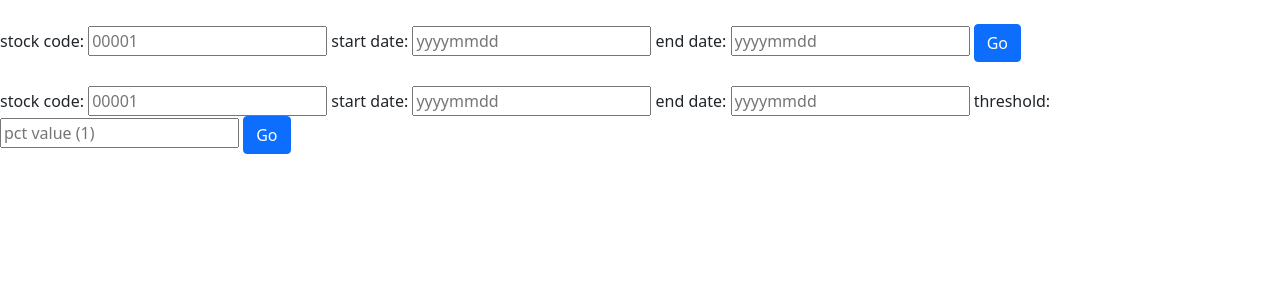
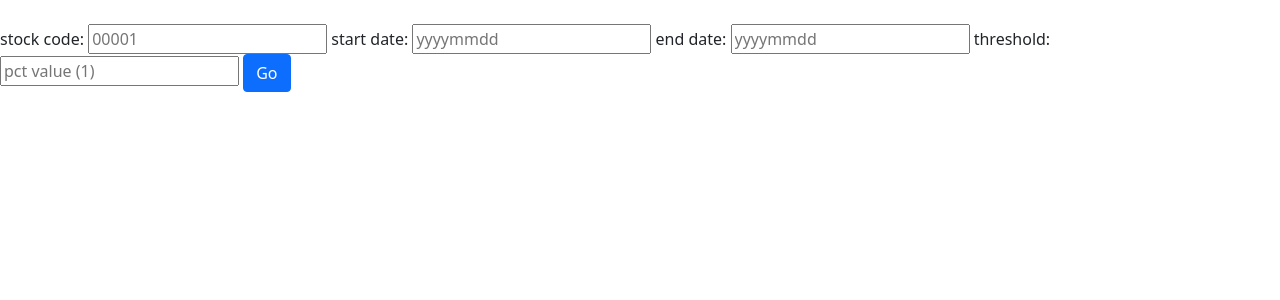
Before and after one commit to vdp96/CCASS_Plotter, a Flask app: page / in a window 1280 px wide, after a click on "transactions". Shown: the part 92-392 px from the top of the page. Run offline with Flask 2, Linux system fonts and the light colour scheme.

Commit message:
form issue fixed

```diff
--- a/templates/index.html
+++ b/templates/index.html
@@ -9,6 +9,18 @@
 </head>
 <body>
     <div>
+        <!-- functions to toggle forms -->
+        <script>
+              function plot() {
+                document.getElementById("plot").style.display = "block";
+                document.getElementById("transactions").style.display = "none";
+            };
+            function transactions() {
+                document.getElementById("plot").style.display = "none";
+                document.getElementById("transactions").style.display = "block";
+            };
+        </script>
+
         <!-- Nav Bar -->
         <nav class="navbar navbar-light" style="background-color: #e3f2fd;">
           <div class="container-fluid">
@@ -19,15 +31,15 @@
         <!-- Nav tabs -->
         <nav>
           <div class="nav nav-tabs" id="nav-tab" role="tablist">
-            <button class="nav-link active" id="nav-plotter-tab" data-bs-toggle="tab" data-bs-target="#nav-plotter" type="button" role="tab" aria-controls="nav-plotter" aria-selected="true">plotter</button>
-            <button class="nav-link" id="nav-transactions-tab" data-bs-toggle="tab" data-bs-target="#nav-transactions" type="button" role="tab" aria-controls="nav-transactions" aria-selected="false">transactions</button>
+            <button class="nav-link active" id="nav-plotter-tab" data-bs-toggle="tab" data-bs-target="#nav-plotter" type="button" role="tab" aria-controls="nav-plotter" aria-selected="true" onclick="plot()">plotter</button>
+            <button class="nav-link" id="nav-transactions-tab" data-bs-toggle="tab" data-bs-target="#nav-transactions" type="button" role="tab" aria-controls="nav-transactions" aria-selected="false" onclick="transactions()">transactions</button>
           </div>
         </nav>
 
         <!-- Nav tab content -->
         <div class="tab-content" id="nav-tabContent">
 
-            <form class="" action="plot_trend" method="post" name="plot_form">
+            <form id="plot" class="" action="plot_trend" method="post" name="plot_form">
                 <div class="tab-pane fade show active" id="nav-plotter" role="tabpanel" aria-labelledby="nav-plotter-tab">
                     <br>
                     stock code: <input type="text" name="stock_code" value="" placeholder="00001">
@@ -37,7 +49,7 @@
                 </div>
             </form>
 
-            <form class="" action="find_transactions" method="post" name="transactions_form">
+            <form id="transactions" class="" action="find_transactions" method="post" name="transactions_form">
                 <div class="tab-pane fade" id="nav-transactions" role="tabpanel" aria-labelledby="nav-transactions-tab">
                     <br>
                     stock code: <input type="text" name="stock_code" value="" placeholder="00001">
```
Also changed, not shown: templates/plotter.html (+20 -3 lines), templates/transactions.html (+20 -4 lines).
